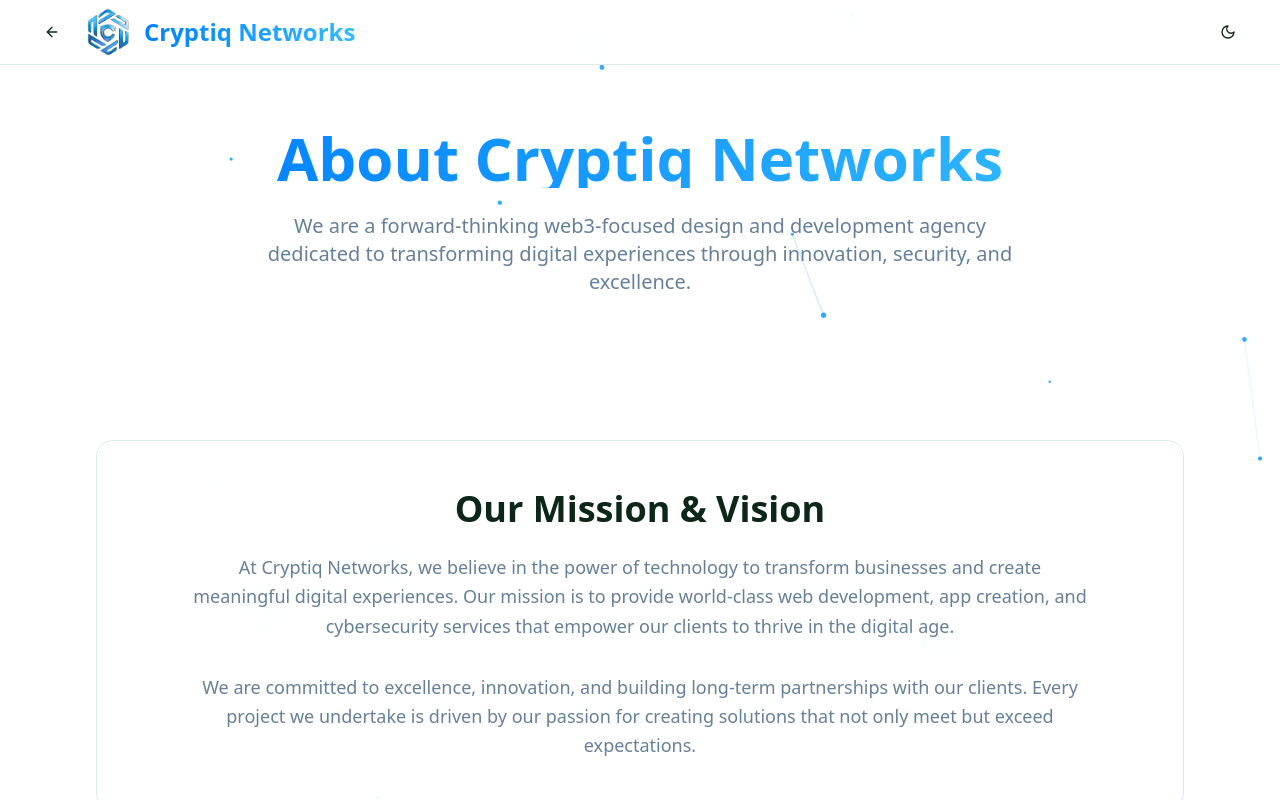
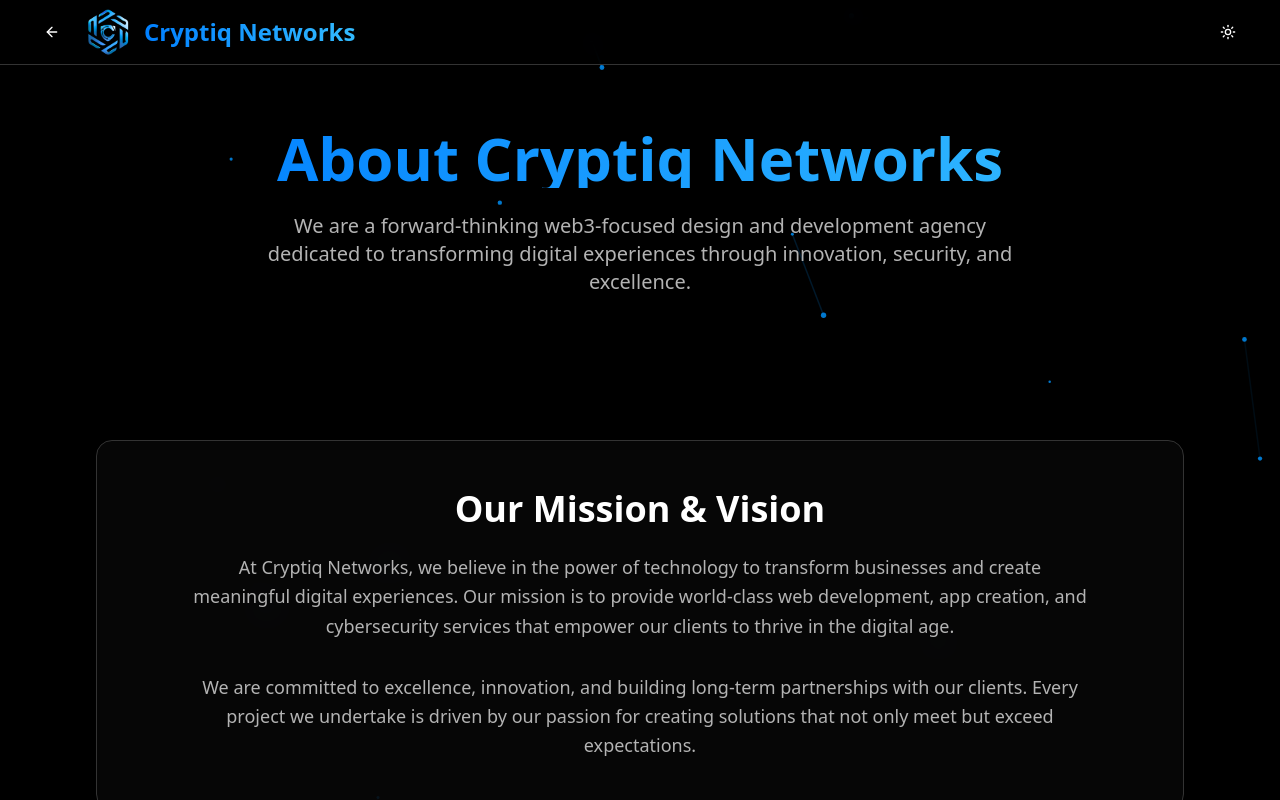
Before and after one commit to satyam1125/Cryptiq-Networks, a React (Vite) app: page /about in a window 1280 px wide. Shown: the top 800 px of the page. Built offline with nearby package versions, Linux system fonts and the light colour scheme.

Commit message:
fix: update theme initialization to default to dark mode when no saved preference exists

```diff
--- a/src/contexts/ThemeContext.tsx
+++ b/src/contexts/ThemeContext.tsx
@@ -11,8 +11,9 @@
 
 export const ThemeProvider = ({ children }: { children: React.ReactNode }) => {
   const [theme, setTheme] = useState<Theme>(() => {
-    const savedTheme = localStorage.getItem("theme") as Theme;
-    return savedTheme || "light";
+    const savedTheme = localStorage.getItem("theme") as Theme | null;
+    // Default to dark when no saved preference exists
+    return savedTheme ? savedTheme : "dark";
   });
 
   useEffect(() => {
```
